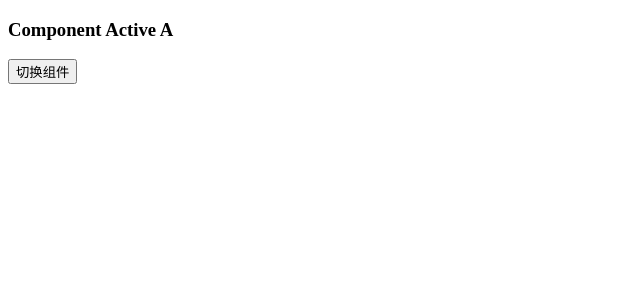
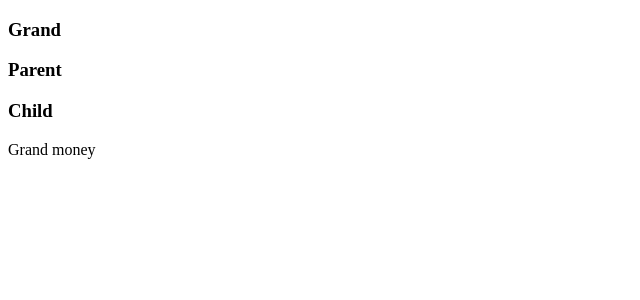
Before and after one commit to mindfreakcriss/my_vue_demo, a Vue app in the folder vue_base/: page / in a window 1280 px wide. Shown: the top 300 px of the page, without its empty margins (0-640 px from the left). Built offline with nearby package versions, Linux system fonts and the light colour scheme.

Commit message:
【提交】正常传值。一级一级传值

```diff
--- a/vue_base/src/App.vue
+++ b/vue_base/src/App.vue
@@ -38,6 +38,7 @@ const ComponentActiveB = defineAsyncComponent(
 )
 
 import ComponentActiveA from "@/components/ComponentActiveA.vue";
+import Grand from "@/injection/Grand.vue";
 import Parent from "@/components/Parent.vue";
 import ComponentA from "@/components/ComponentA.vue";
 import ComponentEvent from "@/components/ComponentEvent.vue";
@@ -59,8 +60,9 @@ export default {
    // SlotBase
  //   SlotsTwo
    // SlotThree
-    ComponentActiveB,
-    ComponentActiveA
+  //  ComponentActiveB,
+  //  ComponentActiveA
+    Grand
   },
   data(){
     return {
@@ -132,10 +134,11 @@ export default {
 <!--    </template>-->
 <!--  </slot-three>-->
 
-  <component :is="tabComponent"></component>
+<!--  <component :is="tabComponent"></component>-->
 
-  <button @click="changeHandle">切换组件</button>
+<!--  <button @click="changeHandle">切换组件</button>-->
 
 
+  <Grand/>
 
 </template>
--- /dev/null
+++ b/vue_base/src/injection/Child.vue
@@ -0,0 +1,15 @@
+<script>
+    export default {
+      name: 'Child',
+      props: ['title'],
+    }
+</script>
+
+<template>
+  <h3>Child</h3>
+  {{ title }}
+</template>
+
+<style scoped>
+
+</style>
--- /dev/null
+++ b/vue_base/src/injection/Grand.vue
@@ -0,0 +1,23 @@
+<script>
+    import Parent from "@/injection/Parent.vue";
+    export default {
+      name: "Grand",
+      components: {
+        Parent,
+      },
+      data() {
+        return {
+          title: "Grand money",
+        }
+      }
+    }
+</script>
+
+<template>
+    <h3>Grand</h3>
+    <parent :title="title"/>
+</template>
+
+<style scoped>
+
+</style>
--- /dev/null
+++ b/vue_base/src/injection/Parent.vue
@@ -0,0 +1,19 @@
+<script>
+  import Child from "@/injection/Child.vue"
+  export default {
+    name: "Parent",
+    components: {
+      Child,
+    },
+    props:["title"]
+  }
+</script>
+
+<template>
+    <h3>Parent</h3>
+    <Child :title="title"/>
+</template>
+
+<style scoped>
+
+</style>
```
